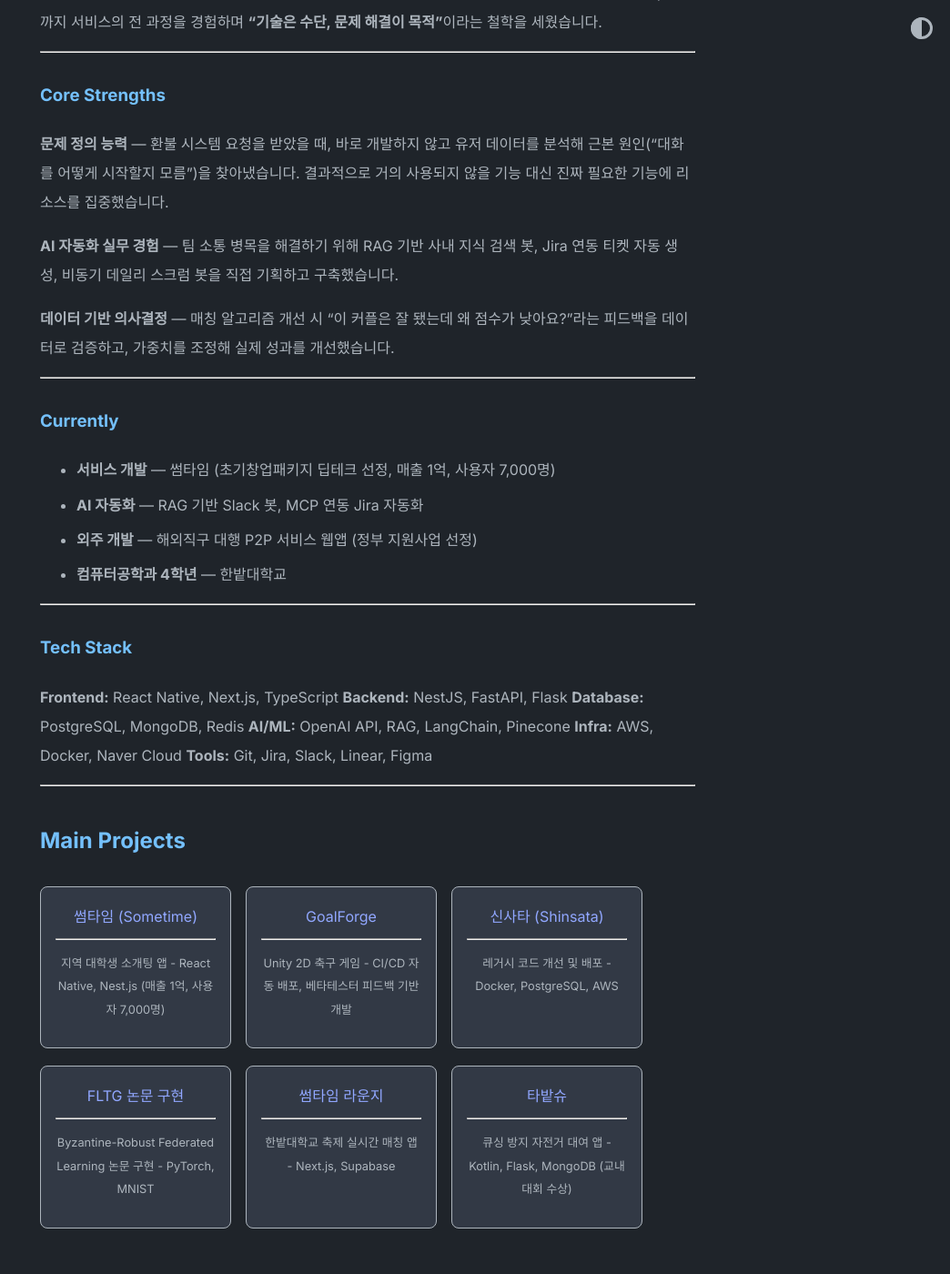
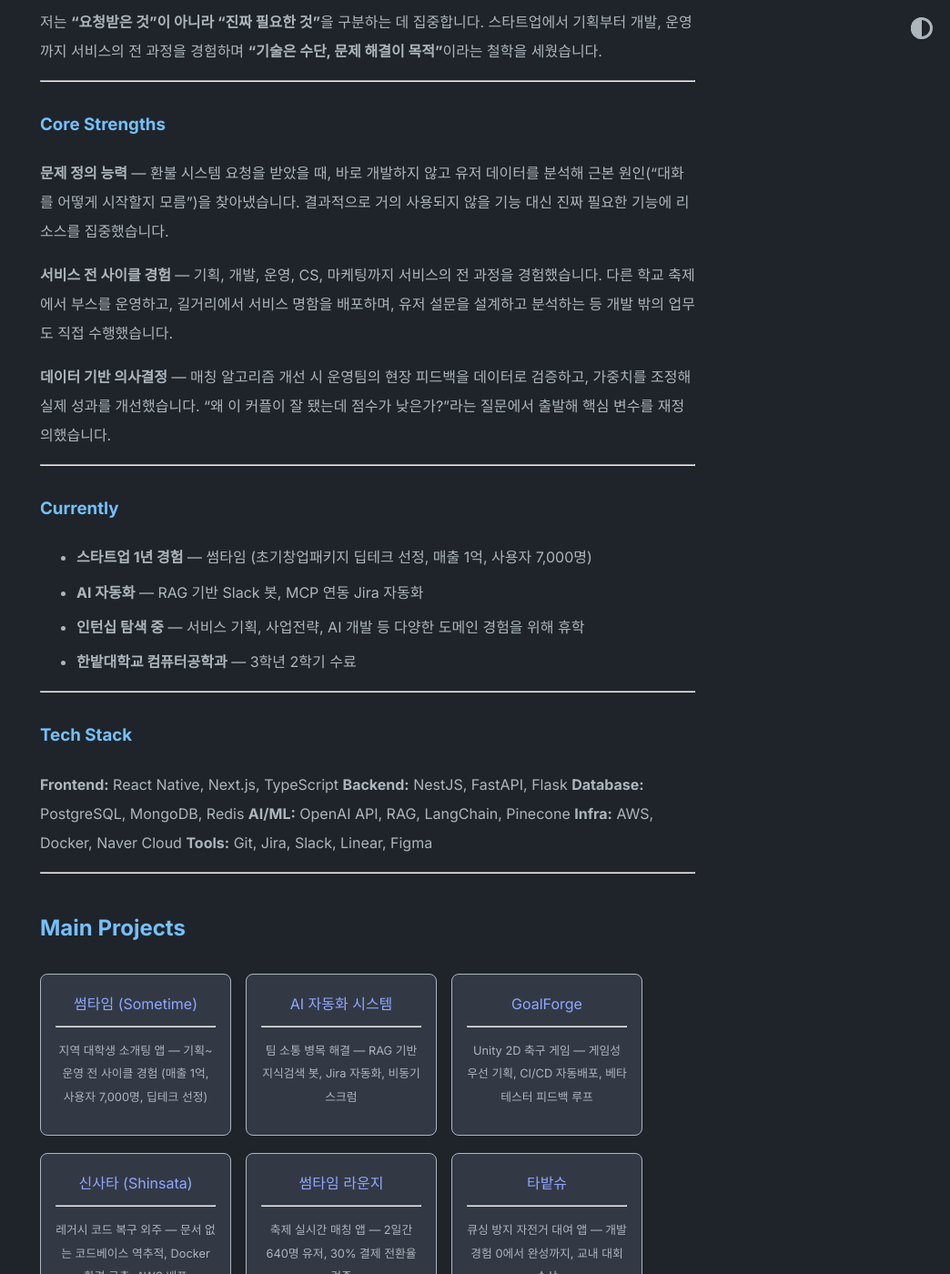
Before and after one commit to YUJAEYUN/yujaeyun.github.io, a Jekyll site: the page built from index.md, in a window 1280 px wide and 1400 px high, scrolled down 569 px. Shown: the whole window at 91% size, without its empty margins (236-1280 px from the left). Built offline with Jekyll 4.4.1, drawn with Linux system fonts in a browser that asks for light colours; some of the changed text lies outside the part shown.

Commit message:
feat: update personal and project descriptions for clarity and detail

```diff
--- a/_config.yml
+++ b/_config.yml
@@ -2,8 +2,9 @@ title: 유재윤 | Product Engineer
 author: 유재윤 (Jaeyun Yu)
 url: https://yujaeyun.github.io # root address of the site
 description: > # description of the site (multiple lines allowed)
-  문제를 정의하고 해결하는 개발자. OS, 네트워크, DB와 같은 기본 원리를 깊이 있게 이해하며,
-  AI 에이전트를 활용하여 생산성을 극대화하고 비즈니스 로직 설계와 문제 해결에 집중합니다.
+  스타트업에서 기획부터 개발, 운영까지 서비스의 전 과정을 경험하며
+  "기술은 수단, 문제 해결이 목적"이라는 철학을 세웠습니다.
+  개발을 할 수 있다는 것을 강점으로 삼되, 사용자의 진짜 문제를 찾고 해결하는 데 집중합니다.
 
 permalink: /:slug
 
@@ -28,7 +29,7 @@ theme_config:
   show_copyright: true # show copyright notice in footer
   # following keys are using to create home layout
   show_projects: true # show projects as cards, add in _data/home.yml
-  show_blog: true # show blog posts added in _posts
+  show_blog: false # show blog posts added in _posts
   show_old_projects: true # show old projects as cards, add in _data/home.yml
   show_misc_list: false # show generic vertical list for misc details, add _data/home.yml
   show_reading_time: true # show number of words and reading time in the blog posts
--- a/_data/home.yml
+++ b/_data/home.yml
@@ -11,27 +11,27 @@ navbar_entries:
 project_entries:
   - title: 썸타임 (Sometime)
     url: projects/sometime
-    desc: 지역 대학생 소개팅 앱 - React Native, Nest.js (매출 1억, 사용자 7,000명)
+    desc: 지역 대학생 소개팅 앱 — 기획~운영 전 사이클 경험 (매출 1억, 사용자 7,000명, 딥테크 선정)
+
+  - title: AI 자동화 시스템
+    url: projects/ai-automation
+    desc: 팀 소통 병목 해결 — RAG 기반 지식검색 봇, Jira 자동화, 비동기 스크럼
 
   - title: GoalForge
     url: projects/goalforge
-    desc: Unity 2D 축구 게임 - CI/CD 자동 배포, 베타테스터 피드백 기반 개발
+    desc: Unity 2D 축구 게임 — 게임성 우선 기획, CI/CD 자동배포, 베타테스터 피드백 루프
 
   - title: 신사타 (Shinsata)
     url: projects/shinsata
-    desc: 레거시 코드 개선 및 배포 - Docker, PostgreSQL, AWS
-
-  - title: FLTG 논문 구현
-    url: https://github.com/YUJAEYUN/FLTG-implementation
-    desc: Byzantine-Robust Federated Learning 논문 구현 - PyTorch, MNIST
+    desc: 레거시 코드 복구 외주 — 문서 없는 코드베이스 역추적, Docker 환경 구축, AWS 배포
 
   - title: 썸타임 라운지
     url: https://github.com/YUJAEYUN/sometimeLounge
-    desc: 한밭대학교 축제 실시간 매칭 앱 - Next.js, Supabase
+    desc: 축제 실시간 매칭 앱 — 2일간 640명 유저, 30% 결제 전환율 검증
 
   - title: 타밭슈
     url: projects/tabatsu
-    desc: 큐싱 방지 자전거 대여 앱 - Kotlin, Flask, MongoDB (교내 대회 수상)
+    desc: 큐싱 방지 자전거 대여 앱 — 개발 경험 0에서 완성까지, 교내 대회 수상
 
 old_project_entries:
   - title: Swivel
--- a/about.md
+++ b/about.md
@@ -5,9 +5,9 @@ title: About
 
 # 안녕하세요, 유재윤입니다.
 
-## AI와 협력하여 비즈니스 가치를 극대화하는 개발자
+## 기술을 강점으로, 사용자의 진짜 문제를 해결합니다
 
-"노트북과 와이파이만 있으면 어디서든 일할 수 있다"는 자유에 매료되어 개발자의 길을 걷게 되었습니다.
+스타트업에서 기획부터 개발, CS, 마케팅까지 서비스의 전 과정을 경험하며 **"기술은 수단, 문제 해결이 목적"**이라는 철학을 세웠습니다. 개발을 할 수 있다는 것을 강점으로 삼되, 개발자라는 틀에 갇히지 않고 사용자와 비즈니스의 관점에서 문제를 바라봅니다.
 
 ---
 
@@ -39,6 +39,14 @@ title: About
 
 하지만 인원이 늘어난다고 속도가 선형적으로 증가하지 않았습니다. 오히려 커뮤니케이션 비용이 늘어났고, 같은 방향을 바라보게 하는 것 자체가 일이 되었습니다.
 
+### 개발 밖에서 배운 것들
+
+단순한 개발에 그치지 않았습니다. 다른 학교 축제나 길거리에서 부스를 운영하며 서비스를 홍보하고, 모르는 사람에게 서비스 명함을 나눠주기도 했습니다. '내가 이런 것도 할 수 있었구나' 하는 신기함을 느꼈습니다.
+
+유저에게 "이 서비스는 살아있다"는 느낌을 주기 위해 개발 리포트를 커뮤니티에 공유하고, 유저 설문을 설계하고 분석해서 기능 개선에 반영했습니다. CS에 직접 응대하면서 개발 중엔 미처 잡지 못한 오류도 발견했습니다.
+
+이 과정에서 **서비스는 코드가 아니라 유저와의 관계**라는 것을 배웠습니다.
+
 ### 두려움을 넘어선 성장
 
 팀에 합류한 뒤, 인프라 구축부터 MVP 개발까지 외주 프로젝트 전체를 혼자 책임질 기회가 주어졌습니다. 한 번도 해본 적 없는 일이라 두려움이 앞섰지만, 막힐 때마다 기꺼이 도와주실 든든한 선임 개발자분들이 계셨기에 용기를 낼 수 있었습니다. 이 프로젝트 역시 과정이 너무 즐거워, 추석 연휴를 전부 반납하며 몰두했습니다.
@@ -53,13 +61,13 @@ title: About
 
 ---
 
-## 💫 개발 철학
+## 💫 일하는 철학
 
-### 개발자란 무엇인가
+### 문제 해결이 목적, 기술은 수단
 
 점차 개발자는 **'일상의 문제를 기술적으로 해결하는 직업'**이라고 생각하게 되었습니다.
 
-기술과 사업, 두 관점을 모두 보며 트레이드오프를 분간하고, 문제를 과하지도 약하지도 않게 풀어낼 솔루션을 제공하는 것이 개발자라는 생각이 들었습니다.
+기술과 사업, 두 관점을 모두 보며 트레이드오프를 분간하고, 문제를 과하지도 약하지도 않게 풀어낼 솔루션을 제공하는 것이 핵심이라는 생각이 들었습니다.
 
 한 가지 예시가 있습니다. 이성과의 채팅이 간단한 인사말 이후 두절된 경우 유저는 환불을 요청했고, 운영팀에서 환불 프로세스 구축을 요청했습니다.
 
@@ -67,11 +75,17 @@ title: About
 
 그래서 복잡한 환불 시스템 대신, 48시간 동안 일정 횟수 이하의 대화만 오간다면 구글폼으로 연결되는 버튼을 추가했습니다. 개발 리소스를 최소화하면서 **채팅 경험을 개선하는 데 집중**했습니다.
 
-### 서비스의 본질
+### 서비스의 진짜 주인은 유저
 
-서비스의 진짜 주인은 유저입니다. 우리가 만들고 싶은 서비스가 아니라, **유저가 원하는 서비스**를 만들어야 합니다. 당연한 말 같지만, 개발하다 보면 이 원칙을 놓치기 쉽습니다.
+우리가 만들고 싶은 서비스가 아니라, **유저가 원하는 서비스**를 만들어야 합니다. 당연한 말 같지만, 만드는 사람의 관점에 빠지면 이 원칙을 놓치기 쉽습니다.
 
-유저에게 "이 서비스는 살아있다"는 느낌을 주기 위해 개발 리포트를 커뮤니티에 공유하고, 설문을 받아 유저가 원하는 방향으로 기능을 개발했습니다.
+실제로 유저 설문을 설계하고 응답을 분석해 기능 우선순위를 정했고, CS에 직접 응대하며 데이터만으로는 보이지 않는 유저의 불만을 포착했습니다. 지역 확장 시에는 "지역만 넓히면 매출이 늘 것"이라 예상했지만, 실제로는 전체 매출의 80%가 대전에서 발생한다는 것을 데이터로 확인하고 전략을 재조정했습니다.
+
+### 비즈니스 감각
+
+개발만 하지 않았습니다. 초기창업패키지 딥테크 선정을 위한 사업계획서 작성, 지원사업 집행, 투자 유치 과정에 직접 참여했습니다. 다른 대표님들과의 네트워킹, 용역 파견, 창업 교육 등을 통해 **서비스가 돈이 되는 구조**를 직접 경험했습니다.
+
+인원이 늘어나도 속도가 선형적으로 증가하지 않는다는 것, 같은 방향을 바라보게 하는 것 자체가 일이라는 것을 몸으로 배웠습니다.
 
 ### AI를 책임감 있는 협력자로 활용
 
@@ -87,24 +101,31 @@ AI가 생성한 코드의 작동 원리를 명확히 이해하고 제어하며 *
 
 동아리에서 시작해 스타트업을 설립하고, 서비스 출시 0년 차에 달성한 성과:
 
+**비즈니스 성과**
 - **매출 1억** 달성
 - **사용자 7,000명** 확보
-- **초기창업패키지 딥테크** 선정
-- 서비스 기획부터 운영까지 **전 사이클 경험**
+- **초기창업패키지 딥테크** 선정 및 지원사업 3건 집행
 
-스타트업을 운영하며 다른 대표님들과 이야기를 나누고 용역 파견도 나가봤습니다. Slack, Jira, Linear 같은 협업 도구부터 LLM 활용법을 고민하는 스터디까지 다양한 경험을 했습니다.
+**서비스 운영 경험**
+- 기획, 개발, CS, 마케팅, 유저 리서치까지 **전 사이클 직접 수행**
+- 다른 학교 축제 부스 운영, 길거리 서비스 홍보
+- 유저 설문 설계 및 분석을 통한 기능 우선순위 결정
+- 개발 리포트를 커뮤니티에 공유하며 유저와의 소통 채널 운영
+
+**기술적 경험**
+- 프론트엔드, 백엔드, 인프라, AI 자동화까지 풀스택 개발
+- RAG 기반 Slack 봇, MCP 연동 Jira 자동화 등 사내 도구 구축
+- 외주 프로젝트 인프라 구축부터 MVP 개발까지 단독 수행
 
 ---
 
 ## 🔮 앞으로의 방향
 
-지금 제가 굴리는 이 작은 스노우볼이 미래에는 어떤 모습으로 커져 있을까요?
+1년간의 스타트업 경험은 저에게 개발 능력뿐 아니라, **서비스를 바라보는 시야**를 넓혀줬습니다.
 
-"어차피 나중에 밥먹듯이 하는게 야근일텐데 왜 벌써부터 사서 하냐"는 걱정 어린 시선도 있지만, 저에게는 **하루하루 새로운 것을 알아가는 즐거움**이 훨씬 더 큽니다.
+개발을 할 수 있다는 것을 장점으로 살리되, 꼭 개발자라는 틀에 자신을 맞출 필요는 없다고 생각합니다. 기술, 기획, 운영, 사업 전략 등 **다양한 도메인을 경험하며 나만의 강점을 찾아가는 과정**에 있습니다.
 
-1년 전 아무것도 몰랐던 전과생이 이제는 개발자로서 첫걸음을 뗐습니다. 아직 갈 길이 멀지만, 이 1년의 경험은 앞으로 나아갈 방향을 보여준 나침반이 되어줄 것입니다.
-
-**1년 뒤, 또 얼마나 달라져 있을지 설레는 마음으로 내일을 맞이합니다.**
+현재는 휴학을 통해 서비스업, AI 개발, 사업전략, PM 등 서로 다른 성격의 인턴십에 도전하고 있습니다. 쓸데없는 경험은 없다고 생각합니다. **어떤 경험이든 의미 있게 소화하고 기록하는 것이 중요하다**는 것을 제주도 여행에서 많은 사람들을 만나며 배웠습니다.
 
 ---
 
@@ -178,14 +199,15 @@ Git을 적극적으로 활용하여 꾸준히 코드를 작성하고 프로젝
 
 ## 🏃 Experience & Activities
 
-### 한밭모 (Hanbatmo)
+### 스마트뉴비 (SmartNewbie) — 스타트업
 
-**Backend Developer / Product Engineer** | _2025.03 ~ 현재_
+**공동창업자 / Product Engineer** | _2025.03 ~ 2026.01
 
-- 교내 IT 창업 동아리로 시작, 딥테크 초기창업패키지 선정 스타트업으로 성장
-- '썸타임' 앱 개발, 썸타임라운지 로테이션 소개팅 및 '신사타' 등 외주 프로젝트 수행
-- AI를 활용한 개발 생산성 향상에 주력
-- 단순 소개팅앱을 넘어 청년들이 스스로를 되돌아보고 자아 확립을 돕는 서비스로 만들어가고 있습니다.
+- 교내 IT 창업 동아리에서 시작, 딥테크 초기창업패키지 선정 스타트업으로 성장
+- '썸타임' 서비스 기획, 개발, 운영, CS, 마케팅까지 전 과정 수행
+- 외주 프로젝트 단독 수행 (인프라 구축 ~ MVP 개발)
+- RAG 기반 사내 지식 검색 봇, Jira 연동 자동화 등 내부 도구 구축
+- 축제 부스 운영, 길거리 홍보, 유저 설문 설계 등 비개발 업무 병행
 
 ## 🎓 Education & Certifications
 
--- a/index.md
+++ b/index.md
@@ -21,18 +21,18 @@ layout: home
 
 **문제 정의 능력** — 환불 시스템 요청을 받았을 때, 바로 개발하지 않고 유저 데이터를 분석해 근본 원인("대화를 어떻게 시작할지 모름")을 찾아냈습니다. 결과적으로 거의 사용되지 않을 기능 대신 진짜 필요한 기능에 리소스를 집중했습니다.
 
-**AI 자동화 실무 경험** — 팀 소통 병목을 해결하기 위해 RAG 기반 사내 지식 검색 봇, Jira 연동 티켓 자동 생성, 비동기 데일리 스크럼 봇을 직접 기획하고 구축했습니다.
+**서비스 전 사이클 경험** — 기획, 개발, 운영, CS, 마케팅까지 서비스의 전 과정을 경험했습니다. 다른 학교 축제에서 부스를 운영하고, 길거리에서 서비스 명함을 배포하며, 유저 설문을 설계하고 분석하는 등 개발 밖의 업무도 직접 수행했습니다.
 
-**데이터 기반 의사결정** — 매칭 알고리즘 개선 시 "이 커플은 잘 됐는데 왜 점수가 낮아요?"라는 피드백을 데이터로 검증하고, 가중치를 조정해 실제 성과를 개선했습니다.
+**데이터 기반 의사결정** — 매칭 알고리즘 개선 시 운영팀의 현장 피드백을 데이터로 검증하고, 가중치를 조정해 실제 성과를 개선했습니다. "왜 이 커플이 잘 됐는데 점수가 낮은가?"라는 질문에서 출발해 핵심 변수를 재정의했습니다.
 
 ---
 
 ### Currently
 
-- **서비스 개발** — 썸타임 (초기창업패키지 딥테크 선정, 매출 1억, 사용자 7,000명)
+- **스타트업 1년 경험** — 썸타임 (초기창업패키지 딥테크 선정, 매출 1억, 사용자 7,000명)
 - **AI 자동화** — RAG 기반 Slack 봇, MCP 연동 Jira 자동화
-- **외주 개발** — 해외직구 대행 P2P 서비스 웹앱 (정부 지원사업 선정)
-- **컴퓨터공학과 4학년** — 한밭대학교
+- **인턴십 탐색 중** — 서비스 기획, 사업전략, AI 개발 등 다양한 도메인 경험을 위해 휴학
+- **한밭대학교 컴퓨터공학과** — 3학년 2학기 수료
 
 ---
 
--- a/projects/sometime.md
+++ b/projects/sometime.md
@@ -23,14 +23,24 @@ title: 썸타임 (Sometime) - 지역 대학생 소개팅 앱
 
 ## My Role
 
-**초기 멤버 / 풀스택 개발**
+**초기 멤버 / Product Engineer**
 
-기획부터 개발, 운영까지 서비스의 전 과정을 경험했습니다.
+기획부터 개발, 운영, CS, 마케팅까지 서비스의 전 과정을 경험했습니다.
 
+**개발**
 - 백엔드 핵심 기능 개발 (인증, 결제, 매칭 알고리즘)
 - React Native 앱 개발 및 스토어 배포
 - 어드민 시스템 및 내부 자동화 도구 구축
-- 데이터 분석 기반 기능 개선
+
+**서비스 기획 & 운영**
+- 유저 설문 설계 및 분석을 통한 기능 우선순위 결정
+- CS 직접 응대 — 데이터만으로 보이지 않는 유저 불만 포착
+- 인앱 커뮤니티에 개발 리포트 공유하며 유저와의 소통 채널 운영
+
+**마케팅 & 비즈니스**
+- 다른 학교 축제 부스 운영 및 길거리 서비스 홍보
+- 사업계획서 작성, 초기창업패키지 딥테크 선정, 지원사업 집행
+- 지역 확장 의사결정 (매출 데이터 분석 → 대전 집중 전략으로 전환)
 
 ---
 
@@ -140,18 +150,20 @@ CS 채널과 인앱 커뮤니티에 환불 관련 문의가 부쩍 늘어났습
 - **수익 검증:** 2,000원 부가기능에 30%가 결제
 - **기술 스택:** Next.js, Supabase
 
-### Phase 2: 자체 솔루션 구축
+### Phase 2: 자체 솔루션 구축 & 사업 확장
 
 시장성을 확인하고 Supabase 의존성을 벗어나 React Native + NestJS로 전환.
 
 - 한밭대 → 대전권 전체로 확장
 - 초기창업패키지 딥테크 선정
+- 사업계획서 작성, 지원사업 집행에 직접 참여
+- "지역만 넓히면 매출이 늘 것"이라 예상했지만, 전체 매출의 80%가 대전에서 발생 → **데이터 기반으로 대전 집중 전략으로 전환**
 
 ### Phase 3: 위기와 재정비
 
 인원이 늘어났지만 속도가 선형 증가하지 않았습니다. 커뮤니케이션 비용이 늘어나고 방향성이 흔들렸습니다.
 
-재정 상황과 개발 속도 문제로 팀을 재정비하고, 서비스의 본질에 집중했습니다.
+재정 상황과 개발 속도 문제로 팀을 재정비하고, 서비스의 본질에 집중했습니다. 2~3시간씩 방향성 회의를 꾸준히 하며, 무엇을 하지 않을지를 결정하는 것이 무엇을 할지 결정하는 것만큼 중요하다는 것을 배웠습니다.
 
 ---
 
@@ -169,6 +181,14 @@ CS 채널과 인앱 커뮤니티에 환불 관련 문의가 부쩍 늘어났습
 
 서비스의 진짜 주인은 유저입니다. 개발 리소스를 쏟아서 만든 기능을 유저가 사용하지 않는다면, 지금 집중해야 할 곳에 집중하지 못하고 있다는 뜻입니다.
 
+**데이터로 말하기**
+
+"이게 더 좋을 것 같다"는 직감은 가설일 뿐입니다. 지역 확장 전략, 매칭 알고리즘 개선 모두 데이터로 검증한 뒤에야 팀 전체가 납득하고 움직였습니다.
+
+**개발 밖으로 나가기**
+
+부스를 운영하고, 명함을 배포하고, CS에 응대하면서 코드만으로는 볼 수 없는 유저의 목소리를 직접 들었습니다. 이 경험이 기능 우선순위를 정하는 데 가장 큰 도움이 되었습니다.
+
 ---
 
 [← Back to Projects](/#projects)
```
Also changed, not shown: other parts of index.md (+1 -1 lines).
